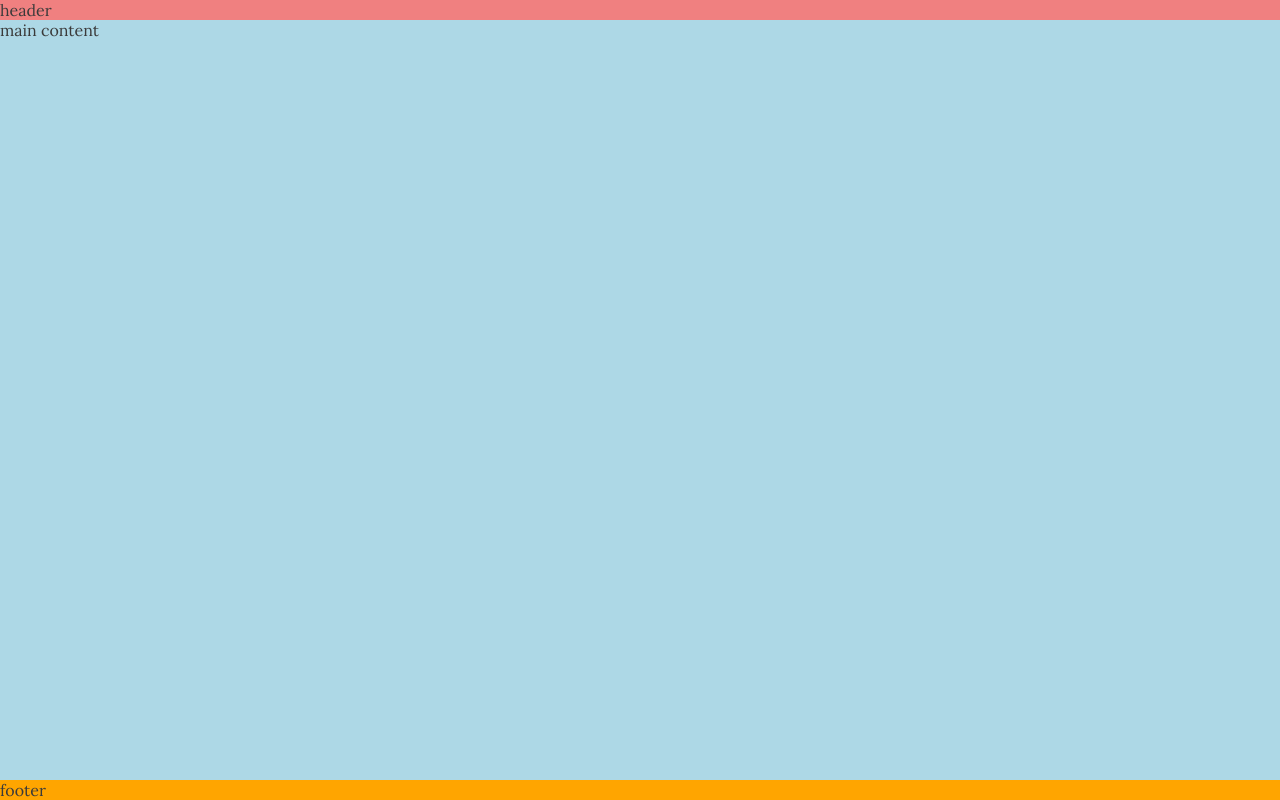
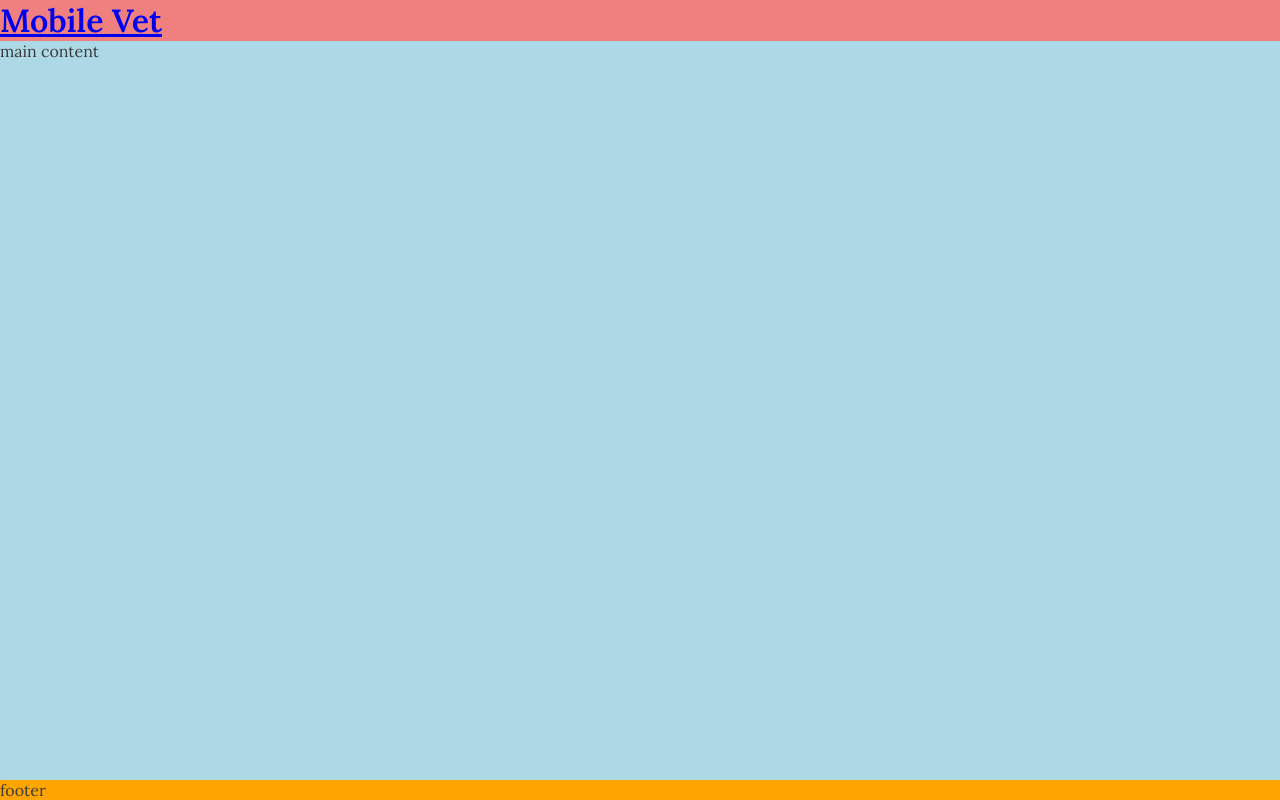
Before and after one commit to Code-Institute-Submissions/alanjameschapman-mobile-vet, a plain HTML site: page index.html in a window 1280 px wide. Drawn offline with Linux system fonts and the light colour scheme.

Commit message:
add logo and apply font

```diff
--- a/assets/css/style.css
+++ b/assets/css/style.css
@@ -23,6 +23,10 @@ header {
     background-color: lightcoral;
 }
 
+h1 {
+    font-family: 'Lora', serif;
+}
+
 /* main content */
 main {
     background-color: lightblue;
--- a/index.html
+++ b/index.html
@@ -14,7 +14,11 @@
   <body>
 
     <!-- header -->
-    <header>header</header>
+    <header>
+        <a href="index.html">
+            <h1 id="logo">Mobile Vet</h1>
+        </a>
+    </header>
 
     <!-- main content -->
     <main>main content</main>
```
